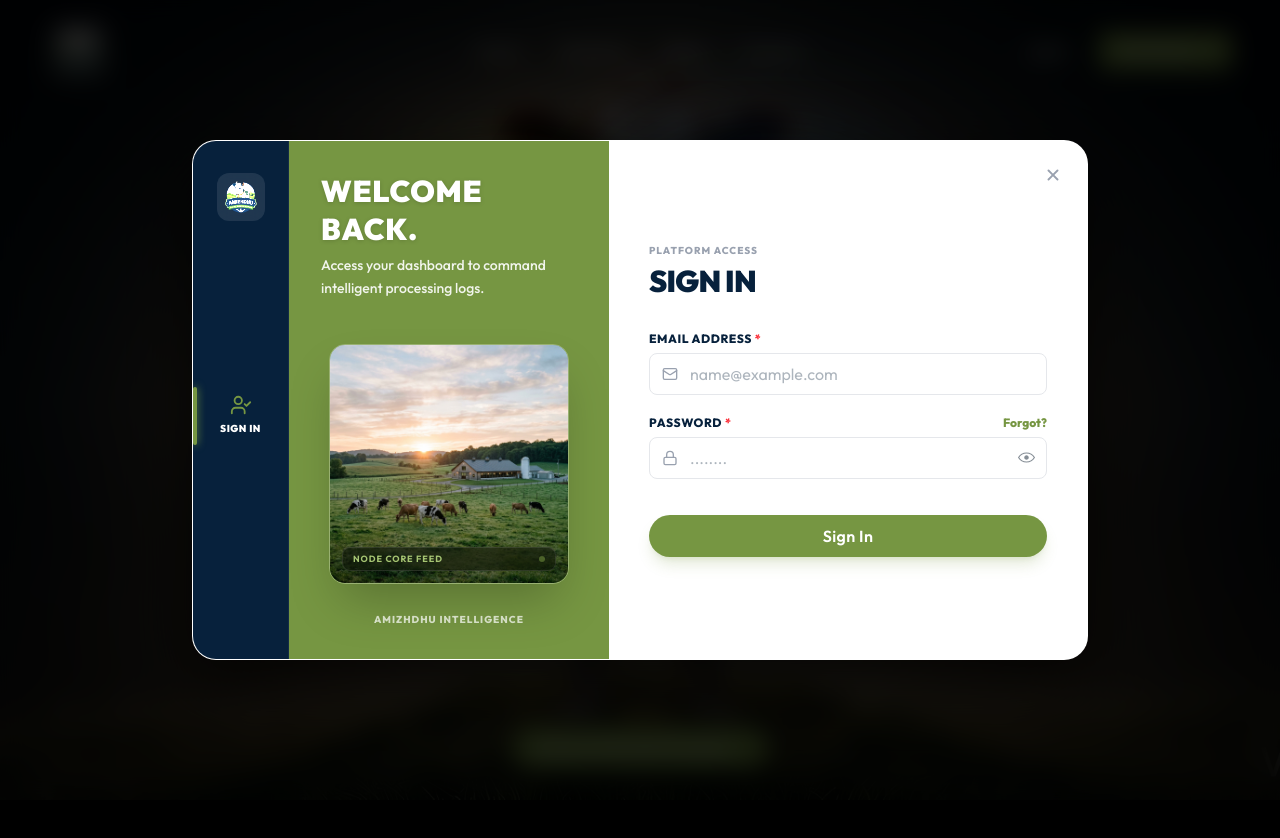
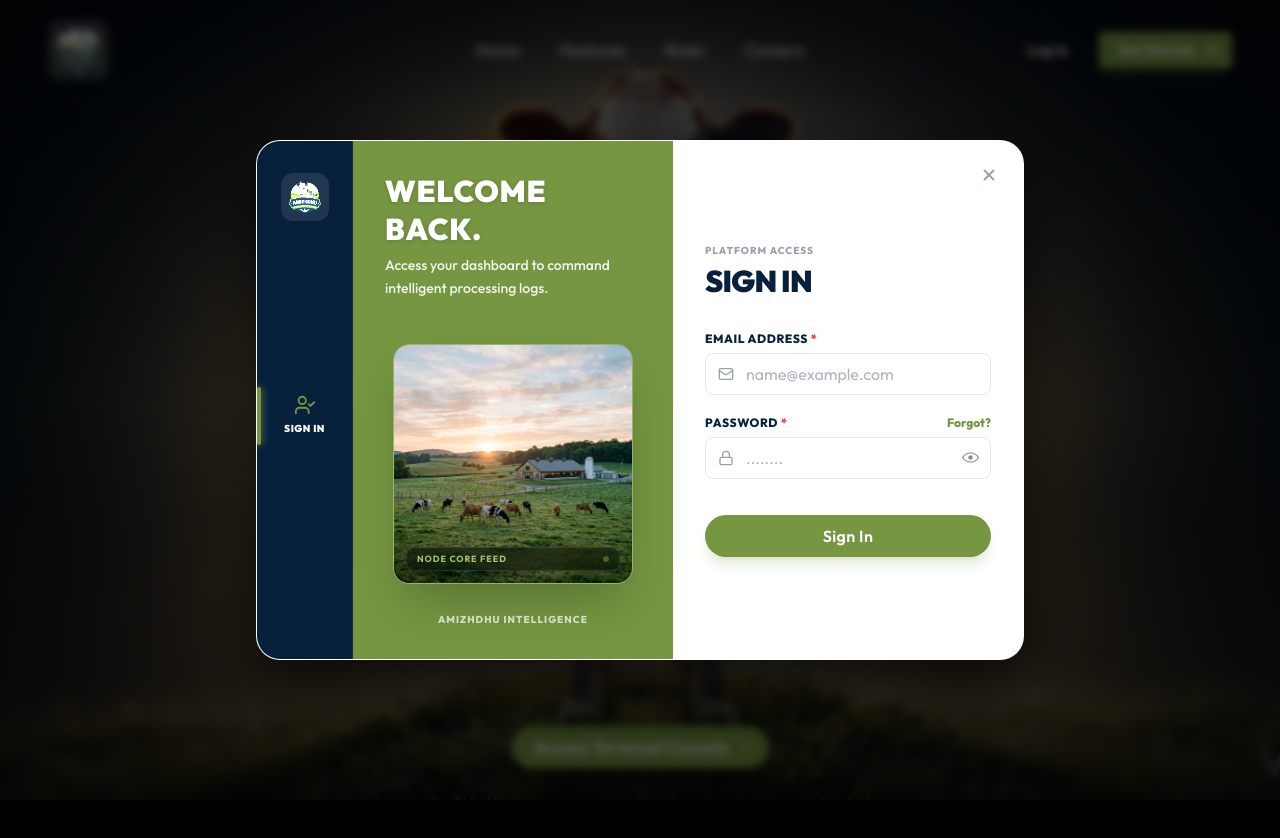
Before and after one commit to fivcraft-org/amizhdhu-client, a React (Vite) app: page /login in a window 1280 px wide. Shown: the top 838 px of the page. Built offline with nearby package versions, Linux system fonts and the light colour scheme; no server answers.

Commit message:
updated the width and filters

```diff
--- a/src/index.css
+++ b/src/index.css
@@ -140,7 +140,7 @@
 
 @keyframes overlayFadeIn {
   from { background-color: rgba(0, 0, 0, 0); backdrop-filter: blur(0px); }
-  to { background-color: rgba(0, 0, 0, 0.8); backdrop-filter: blur(12px); }
+  to { background-color: rgba(0, 0, 0, 0.6); backdrop-filter: blur(4px); }
 }
 
 @keyframes cardScaleUp {
--- a/src/pages/auth/Login.jsx
+++ b/src/pages/auth/Login.jsx
@@ -98,7 +98,7 @@ const Login = ({ skipAuthCheck }) => {
       <div className="absolute bottom-1/3 right-1/4 w-96 h-96 bg-[#07213C]/50 rounded-full blur-3xl pointer-events-none" />
 
       {/* Main Centered Premium Theme Card Modeled Exactly After Screenshot */}
-      <div className="w-full max-w-4xl bg-white rounded-3xl overflow-hidden shadow-[0_25px_70px_rgba(0,0,0,0.8)] flex flex-col md:flex-row min-h-[520px] relative z-10 border border-white/10 my-auto modal-card-scale">
+      <div className="w-full max-w-3xl bg-white rounded-3xl overflow-hidden shadow-[0_25px_70px_rgba(0,0,0,0.8)] flex flex-col md:flex-row min-h-[520px] relative z-10 border border-white/10 my-auto modal-card-scale">
 
         {/* COLUMN 1: The Nav Strip (Leftmost) */}
         <div className="w-full md:w-24 bg-[#07213C] flex md:flex-col items-center justify-between py-4 px-6 md:px-0 border-b md:border-b-0 md:border-r border-white/5 shrink-0">
@@ -160,7 +160,7 @@ const Login = ({ skipAuthCheck }) => {
         </div>
 
         {/* COLUMN 3: The Form Workspace (Rightmost Panel) */}
-        <div className="flex-1 bg-white p-8 sm:p-10 flex flex-col justify-center relative">
+        <div className="flex-1 bg-white p-6 sm:p-8 flex flex-col justify-center relative">
           {/* Top Right Router Exit Button */}
           <button
             onClick={() => navigationService("/")}
```
